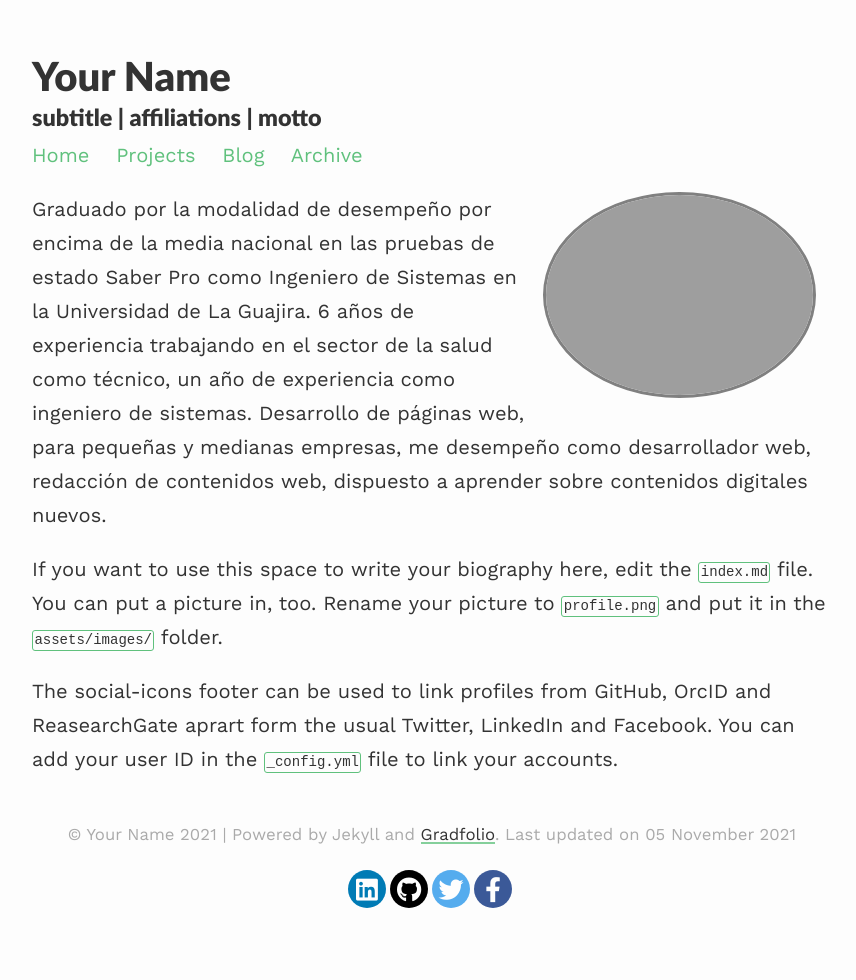
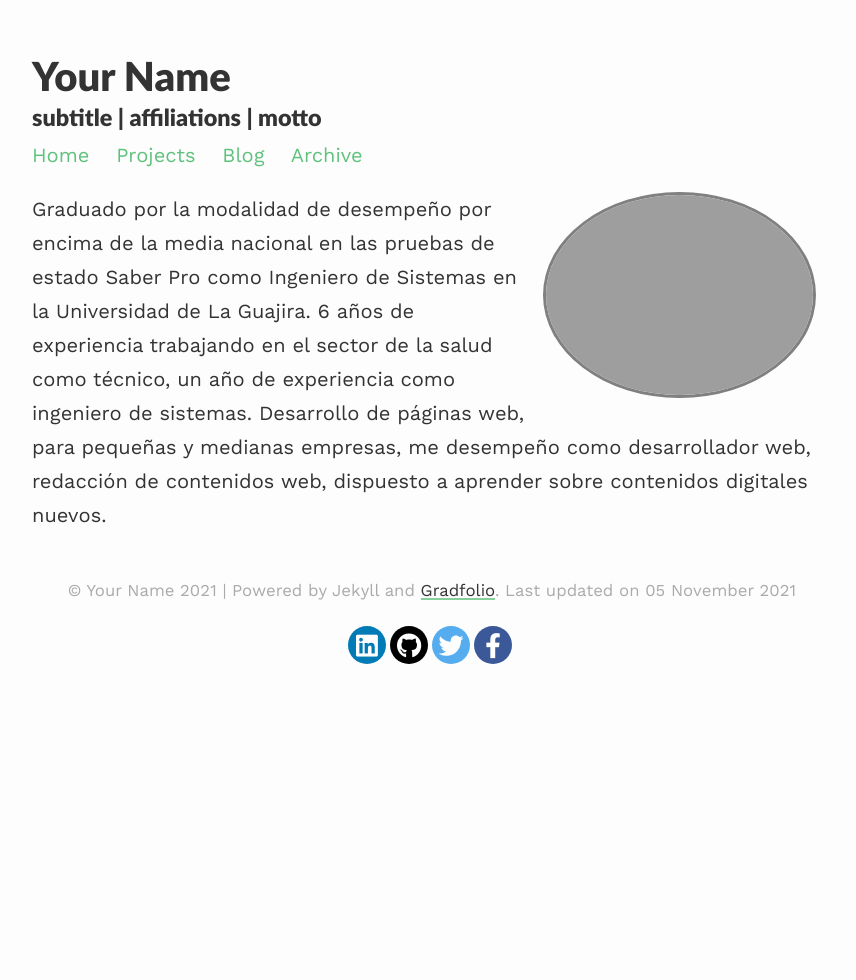
Before and after one commit to luispp97/luismpinto-p, a Jekyll site: the page built from index.md, in a window 1280 px wide. Shown: the whole page, without its empty margins (208-1064 px from the left). Built offline with Jekyll 4.4.1, drawn with Linux system fonts in a browser that asks for light colours; nearby versions of some CDN libraries.

Commit message:
index.md: changed

```diff
--- a/index.md
+++ b/index.md
@@ -8,7 +8,3 @@ published: true
 ---
 
 Graduado por la modalidad de desempeño por encima de la media nacional en las pruebas de estado Saber Pro como Ingeniero de Sistemas en la Universidad de La Guajira. 6 años de experiencia trabajando en el sector de la salud como técnico, un año de experiencia como ingeniero de sistemas. Desarrollo de páginas web, para pequeñas y medianas empresas, me desempeño como desarrollador web, redacción de contenidos web, dispuesto a aprender sobre contenidos digitales nuevos.
-
-If you want to use this space to write your biography here, edit the `index.md` file. You can put a picture in, too. Rename your picture to `profile.png` and put it in the `assets/images/` folder.
-
-The social-icons footer can be used to link profiles from GitHub, OrcID and ReasearchGate aprart form the usual Twitter, LinkedIn and Facebook. You can add your user ID in the `_config.yml` file to link your accounts.
```
